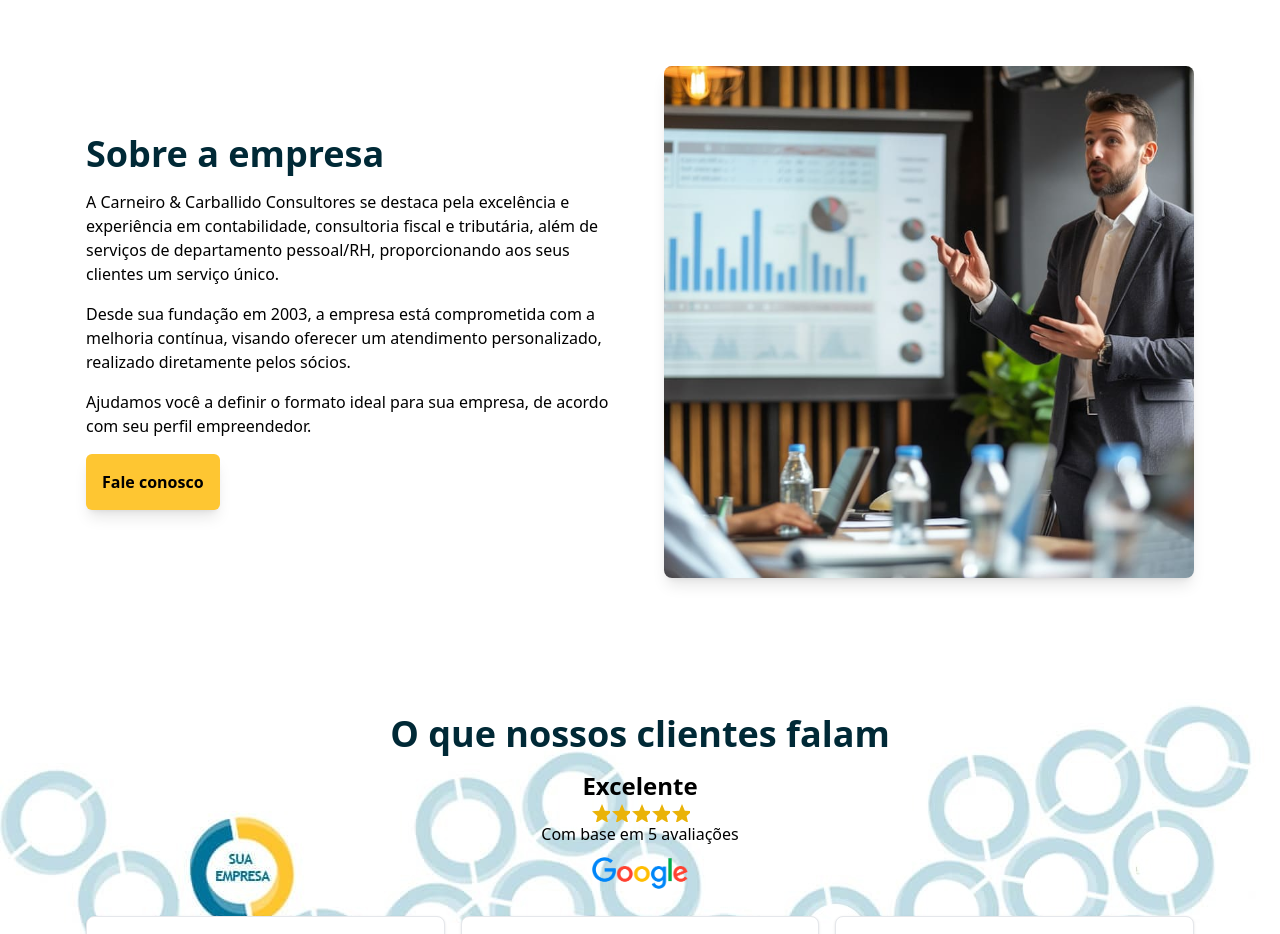
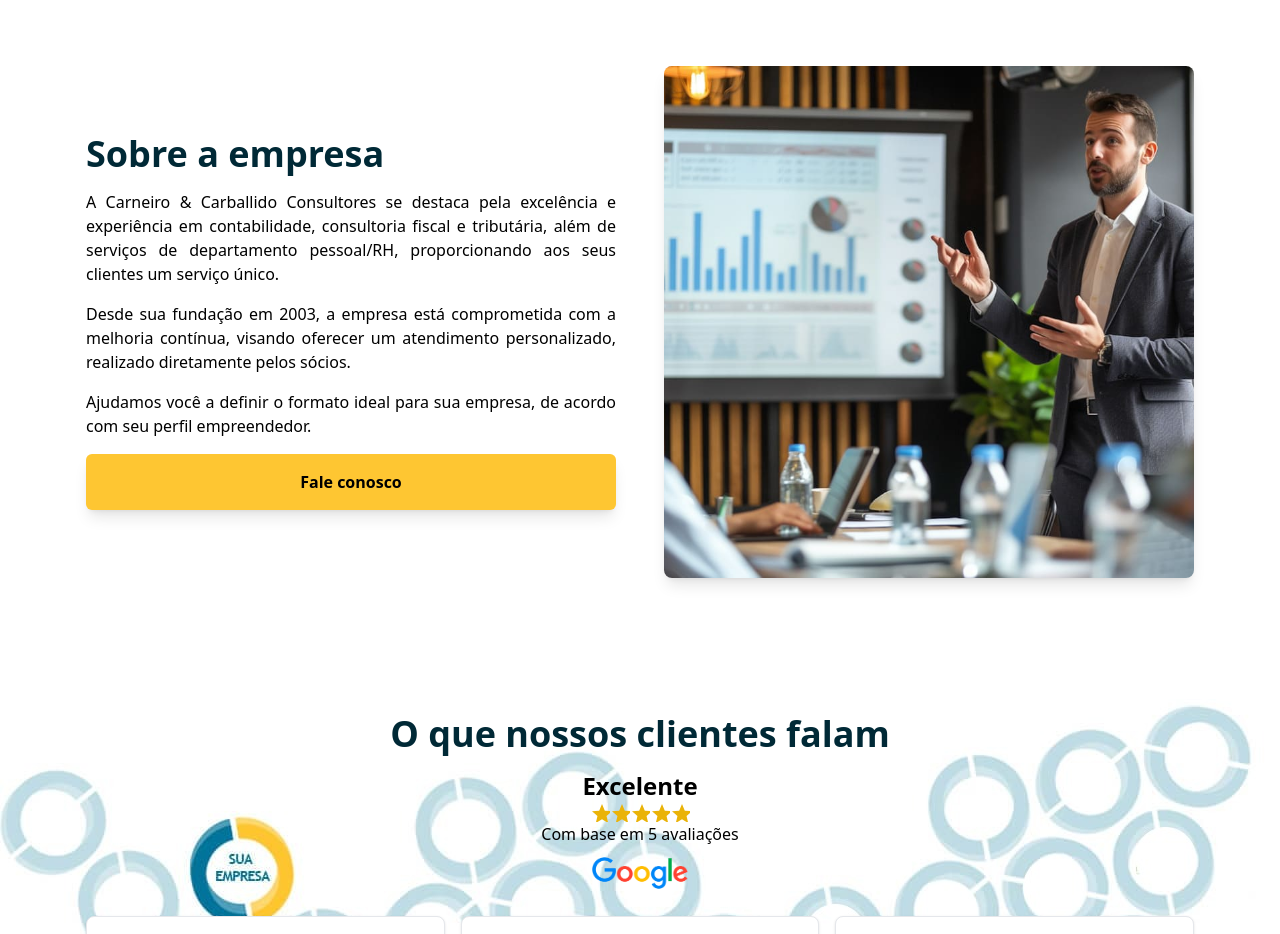
Before and after one commit to lucassdantas/Carneiro-e-Carballido, a React (Vite) app: page / in a window 1280 px wide. Shown: the part 1680-2614 px from the top of the page. Built offline with nearby package versions, Linux system fonts and the light colour scheme; a web font is replaced by a local one.

Commit message:
add justfiy to about text

```diff
--- a/src/pages/About/index.tsx
+++ b/src/pages/About/index.tsx
@@ -13,7 +13,7 @@ export const About = () => {
       <Hero pageTitle='Conheça a CeC'/>
       <Section className='my-12 lg:gap-12'>
         <div className="flex lg:flex-row flex-col-reverse items-center justify-between w-full">
-          <div className="w-full lg:w-1/2 flex flex-col lg:text-left text-center lg:items-start items-center">
+          <div className="w-full lg:w-1/2 flex flex-col  lg:items-start items-center text-justify">
             <SuperTitle className='text-dark-yellow' content='Nós somos a Carneiro & Carbalido'/>
             <h1 className='text-3xl text-dark-blue font-semibold my-4'>Transformamos a contabilidade em uma vantagem estratégica</h1>
             <p className='mb-4'>Um negócio de sucesso exige estratégia, táticas eficazes e decisões equilibradas. Confie em nossos serviços e foque no crescimento da sua empresa</p>
@@ -34,7 +34,7 @@ export const About = () => {
             <img className='w-full h-[425px] max-w-[500px] rounded-lg shadow-lg object-cover' src={businessService} alt="Imagem sobre a empresa" />
           </div>
 
-          <div className="w-full flex flex-col lg:items-start items-center lg:w-1/2 lg:text-left text-center">
+          <div className="w-full flex flex-col lg:items-start items-center lg:w-1/2 text-justify">
             <SuperTitle className='text-dark-yellow' content='Nossa equipe'/>
             <h1 className='text-3xl text-dark-blue font-semibold my-4'>Equipe Experiente e Comprometida</h1>
             <p className='mb-4'>A Carneiro & Carballido Consultores reúne a qualidade e experiência dos serviços de Contabilidade e Consultoria Fiscal e tributária oferecendo aos seus clientes um serviço de contabilidade diferenciado. Fundada, em 2003, a empresa busca um aprimoramento contínuo para proporcionar aos seus clientes um atendimento direcionado e personalizado.</p>
--- a/src/pages/Home/index.tsx
+++ b/src/pages/Home/index.tsx
@@ -105,8 +105,8 @@ export const Home = () => {
 
       <Section className='py-12 gap-12'>
         <div className='flex lg:flex-row flex-col-reverse py-12 items-center gap-12'>
-          <div className="flex flex-col lg:w-1/2 w-full items-start">
-            <h2 className='text-4xl mb-4  text-dark-blue font-semibold'>Sobre a empresa</h2>
+          <div className="flex flex-col lg:w-1/2 w-full text-justify ">
+            <h2 className='text-4xl mb-4  text-dark-blue font-semibold lg:text-left text-center'>Sobre a empresa</h2>
             <p className='mb-4'>A Carneiro & Carballido Consultores se destaca pela excelência e experiência em contabilidade, consultoria fiscal e tributária, além de serviços de departamento pessoal/RH, proporcionando aos seus clientes um serviço único.</p>
             <p className='mb-4'>Desde sua fundação em 2003, a empresa está comprometida com a melhoria contínua, visando oferecer um atendimento personalizado, realizado diretamente pelos sócios.</p>
             <p className='mb-4'>Ajudamos você a definir o formato ideal para sua empresa, de acordo com seu perfil empreendedor.</p>
```
Also changed, not shown: public/assets/fonts/poppins/OFL.txt (deleted).
